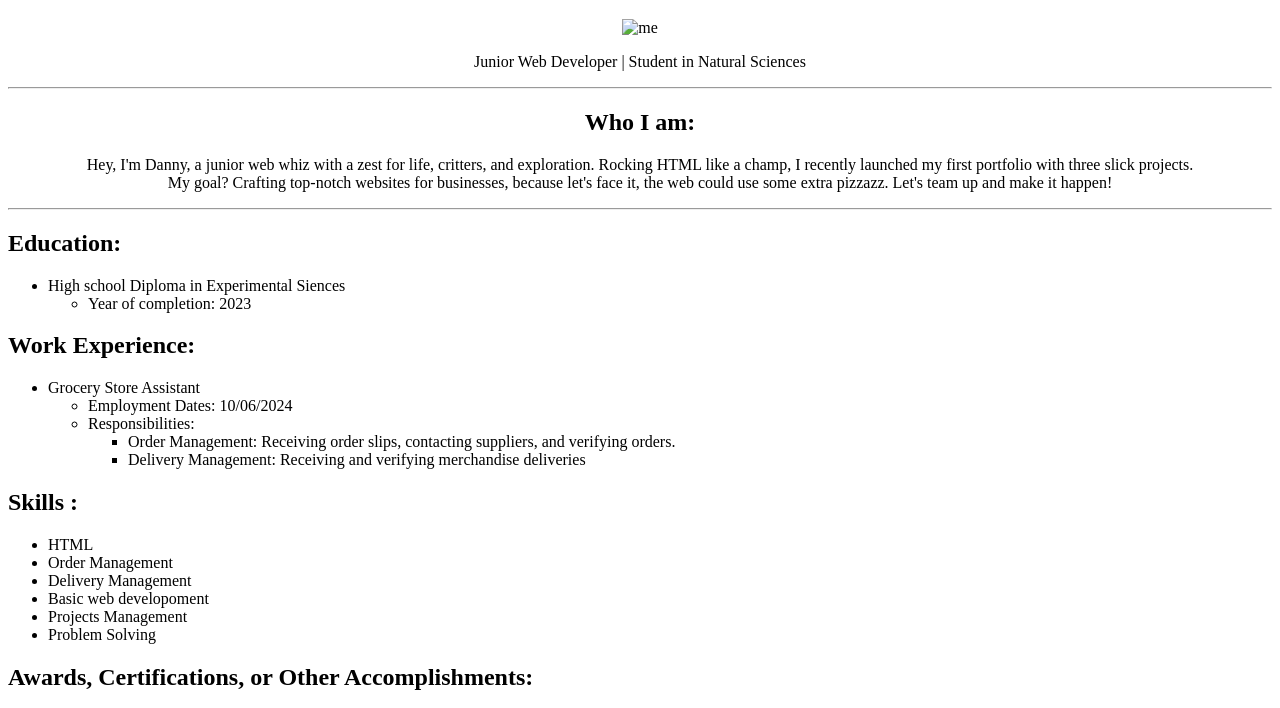
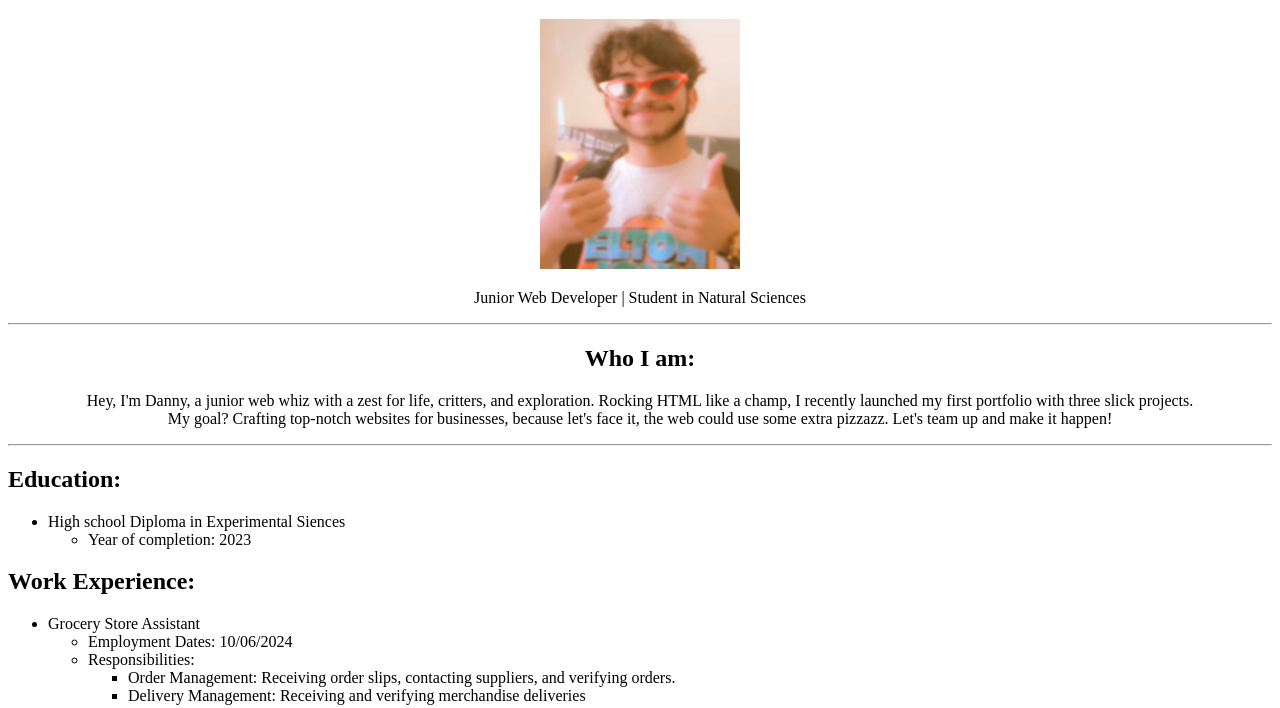
Before and after one commit to Ghkcd/Danny, a plain HTML site: page index.html in a window 1280 px wide. Shown: the part 61-769 px from the top of the page. Drawn offline with Linux system fonts and the light colour scheme.

Commit message:
Update index.html

```diff
--- a/index.html
+++ b/index.html
@@ -8,7 +8,7 @@
 <body>
     <center> <h1>Danny</h1>
 
-        <img src="./Web developoment projects/HTML/IMG_3822.jpg" height="250" width="200"  alt="me">
+        <img src="./aa/IMG_3822.jpg" height="250" width="200"  alt="me">
         <p>Junior Web Developer  |  Student in Natural Sciences</p>
         <hr />
     <h2>Who I am:</h2>
```
